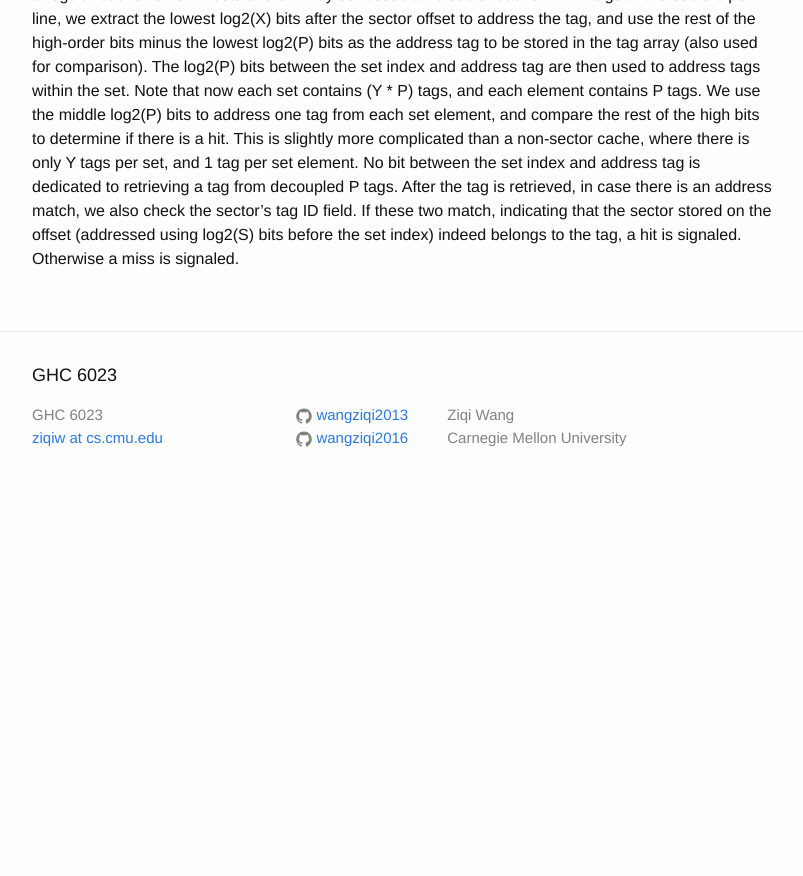
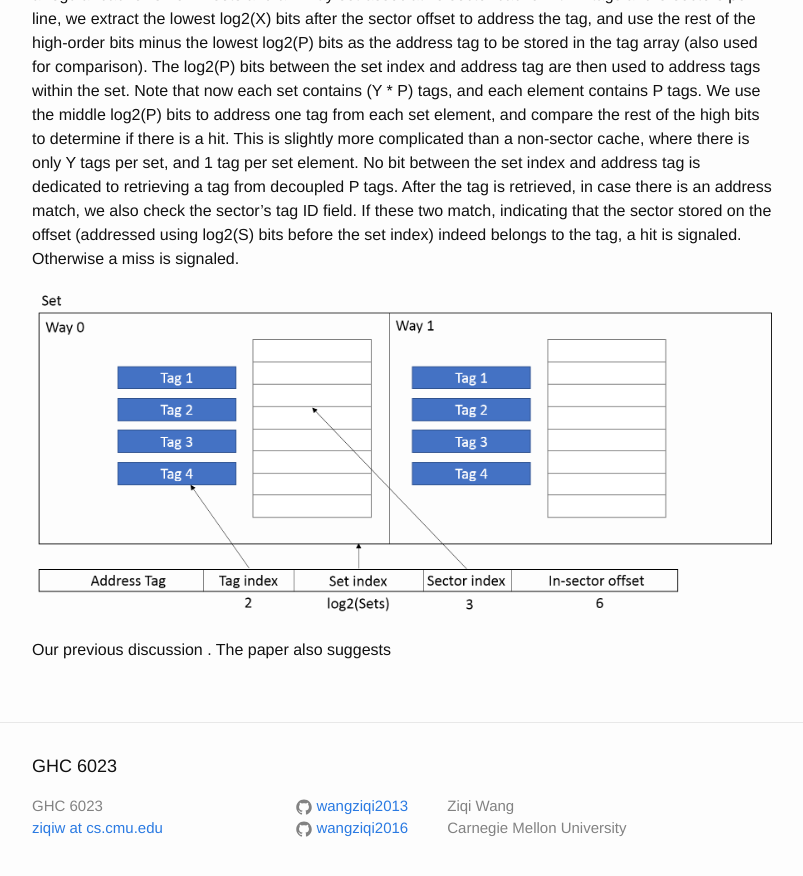
Before and after one commit to wangziqi2013/wangziqi2013.github.io, a Jekyll site: the page built from _posts/2020-05-24-decoupled-sector-caches.markdown, in a window 1280 px wide and 900 px high, scrolled down 1778 px. Shown: the top 876 px of the window, without its empty margins (238-1041 px from the left). Built offline with Jekyll 4.4.1, drawn with Linux system fonts in a browser that asks for light colours; before the commit the page ends 2287 px from its top, so only the background shows below that.

Commit message:
Insert figure

```diff
--- a/_posts/2020-05-24-decoupled-sector-caches.markdown
+++ b/_posts/2020-05-24-decoupled-sector-caches.markdown
@@ -74,3 +74,7 @@ where there is only Y tags per set, and 1 tag per set element. No bit between th
 to retrieving a tag from decoupled P tags. After the tag is retrieved, in case there is an address match, we also check
 the sector's tag ID field. If these two match, indicating that the sector stored on the offset (addressed using log2(S)
 bits before the set index) indeed belongs to the tag, a hit is signaled. Otherwise a miss is signaled.
+
+![Address Translation](/static/2020-05-24-01.png)
+
+Our previous discussion . The paper also suggests
```
